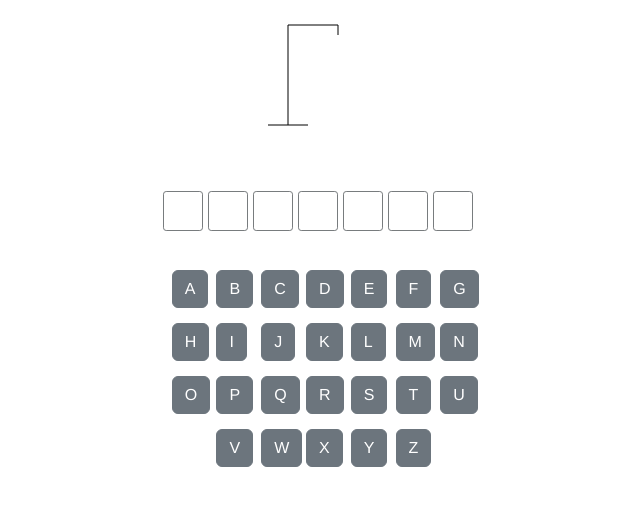
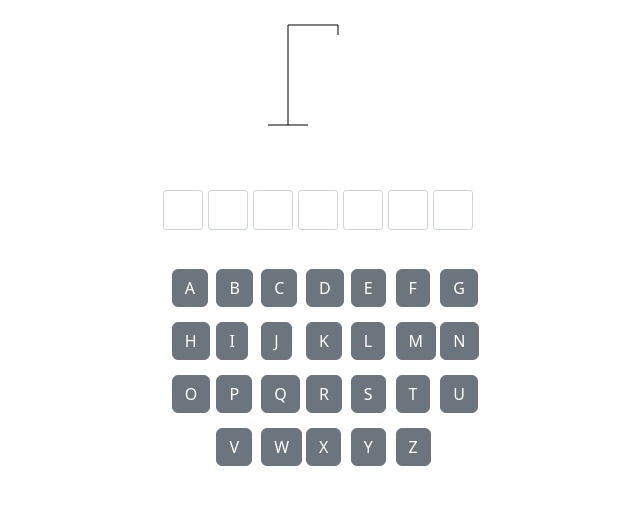
Before and after one commit to pmgj/Hangman, a plain HTML site: page docs/index.html in a window 1280 px wide. Shown: the part 113-618 px from the top of the page, without its empty margins (322-962 px from the left). Drawn offline with nearby package versions, Linux system fonts and the light colour scheme.

Commit message:
Improved version

```diff
--- a/docs/index.css
+++ b/docs/index.css
@@ -1,30 +1,24 @@
-body {
-    --absent-color: #787c7e;
-    --border-size: 1px;
-    font-family: "Clear Sans", "Helvetica Neue", Arial, sans-serif;
-}
-
 main {
     text-align: center;
     margin: 0 auto;
 }
 
-table {
+main table {
     border-collapse: separate;
 }
 
-table,
+main table,
 main>div {
     margin: 1.5em auto;
     border-spacing: 5px;
 }
 
-td {
+main td {
     width: 40px;
     height: 40px;
     padding: 5px;
     margin: 5px;
-    border: var(--border-size) solid var(--absent-color);
+    border: 1px solid var(--bs-dark-bg-subtle);
     border-radius: 0.2em;
 }
 
@@ -32,7 +26,7 @@
     border: 0;
 }
 
-.p-1 {
+#keyboard .p-1 {
     width: 2em;
     height: 2em;
     margin: 0.4em;
--- a/docs/index.html
+++ b/docs/index.html
@@ -5,8 +5,8 @@
     <title>Hangman</title>
     <meta charset="UTF-8">
     <meta name="viewport" content="width=device-width, initial-scale=1.0">
-    <link href="https://cdn.jsdelivr.net/npm/bootstrap@5.3.2/dist/css/bootstrap.min.css" rel="stylesheet"
-        integrity="sha384-T3c6CoIi6uLrA9TneNEoa7RxnatzjcDSCmG1MXxSR1GAsXEV/Dwwykc2MPK8M2HN" crossorigin="anonymous">
+    <link href="https://cdn.jsdelivr.net/npm/bootstrap@5.3.3/dist/css/bootstrap.min.css" rel="stylesheet"
+        integrity="sha384-QWTKZyjpPEjISv5WaRU9OFeRpok6YctnYmDr5pNlyT2bRjXh0JMhjY6hW+ALEwIH" crossorigin="anonymous">
     <link rel="stylesheet" type="text/css" href="index.css">
     <link rel="icon" type="image/svg" href="favicon.svg">
     <script type="module" src="scripts/GUI.js"></script>
```
